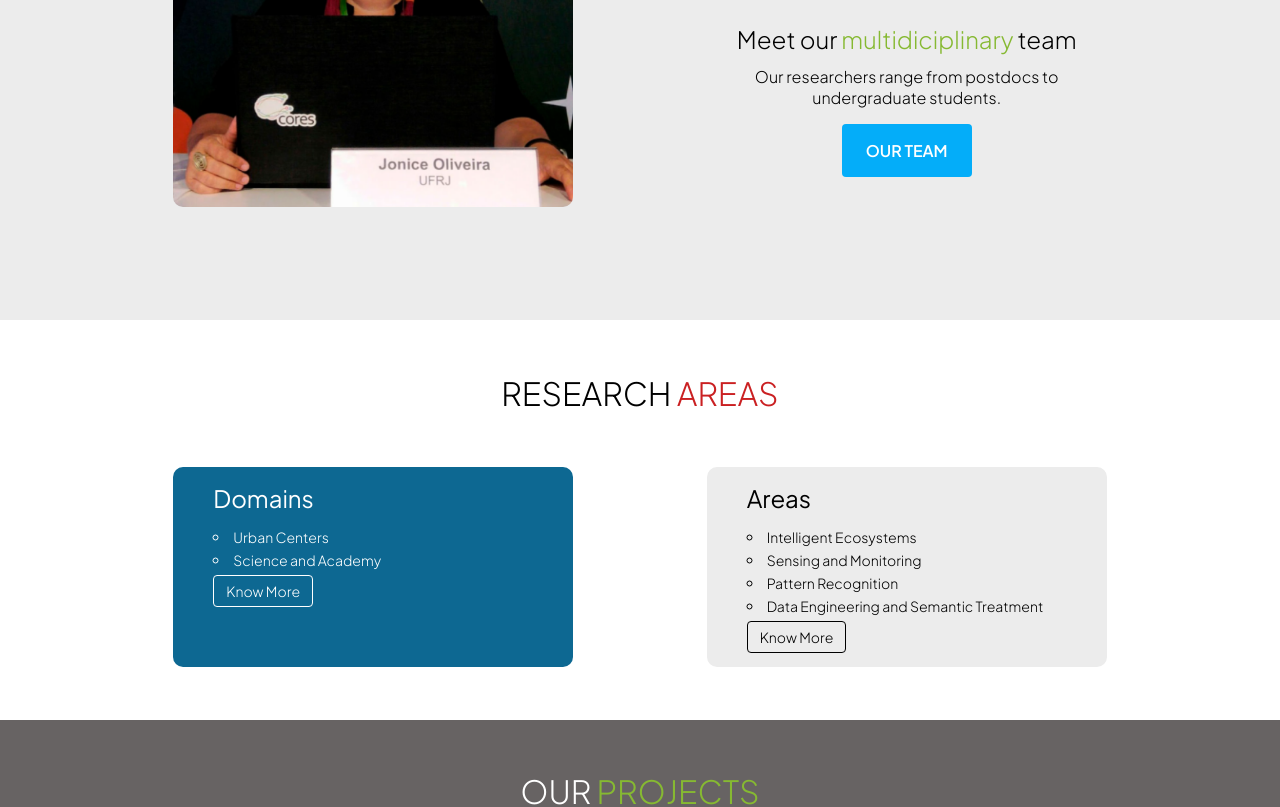
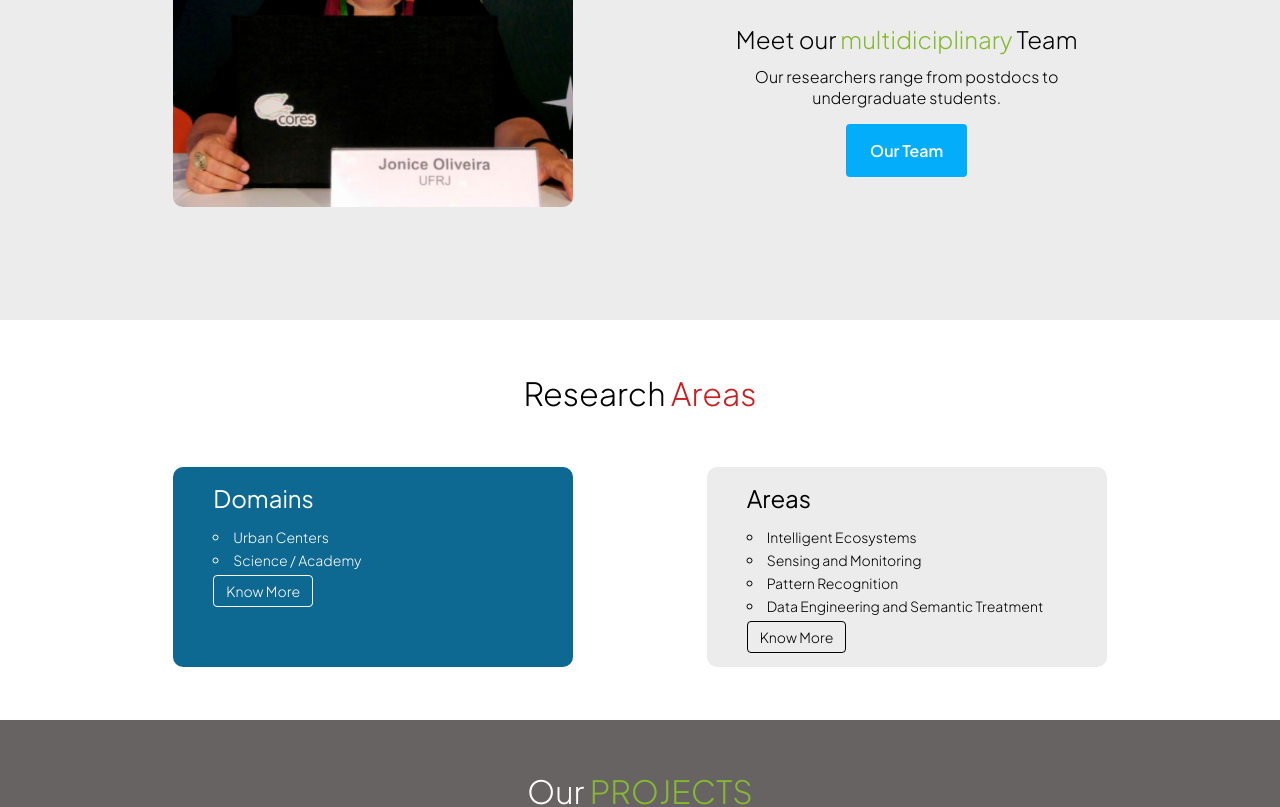
Before and after one commit to patrickpaiva/labcores-next-web, a Next.js app: page / in a window 1280 px wide. Shown: the part 1480-2287 px from the top of the page. Built offline with nearby package versions, Linux system fonts and the light colour scheme.

Commit message:
finalizando internacionalizacao

```diff
--- a/src/assets/en.js
+++ b/src/assets/en.js
@@ -15,6 +15,7 @@ export default {
   OUR_CONTACT: 'Our',
   OUR_LOCATION: 'Our',
   LOCATION: 'Our Location',
+  PROJECTS: 'PROJECTS',
   FOOTER_INITIATIVE: 'Lab CORES is an initiative of the Universidade Federal do Rio de Janeiro.',
   ADDRESS: 'Address',
   SOCIAL_MEDIA: 'Follow us on our social networks',
@@ -31,9 +32,10 @@ export default {
   COORD: 'Head',
   COORD_ASSIST: 'Head Assistant',
   MEET: 'Meet ',
-  LABCORES:'Lab Cores',
+  LABCORES:'Lab CORES',
   TEAM:'Team ',
   SEE_MORE: 'See More',
+  KNOW_MORE: 'Know More',
   ABOUT_4: 'I am an associate professor at the Federal University of Rio de Janeiro (UFRJ), founder and head of  Lab CORES. My research is at the intersection of Data Science and Social Computing, focusing on Big Social Data (treatment, management and knowledge extraction). In my research, I try to solve real-world problems, with a special interest in crowd dynamics at large scale events, urban problems and determine how the analysis of social networks can help in promoting wellness in neglected populations .',
   POST_DOCS: 'Postdocs',
   DOMAIN: 'Domains',
@@ -45,6 +47,9 @@ export default {
   ACADEMY_1:'Scenario featuring applications and solutions geared to academia and scientific research. It mainly includes researches focused on analyzing scientific production, technologies and products, as well as the interaction between scenario and society.',
   ACADEMY_2:'Research Topics: Scientometrics (metrics on science and production); Altmetrics (Alternative metrics that aim to quantify other aspects of science, eg impact on the population); Tech mining; Big scholar data (Techniques for application in massive academic data).',
   AREAS: 'Areas',
+  OF: '',
+  RESEARCH_PT: '',
+  RESEARCH_EN: 'Research',
   INTEL_ECO: 'Intelligent Ecosystems',
   INTEL_ECO_1: 'Research area dedicated to the development of models, techniques and computational practices focused on intelligent ecosystems. An ecosystem is a metaphor used to represent collaborative arrangements in constant evolution. These communities have autonomous entities with distinct purposes, creating a complex network of relationships for coexistence.',
   INTEL_ECO_2: 'Through social computing resources, different kinds of intelligent ecosystems are analyzed, such as entrepreneurial communities, software development, innovation organizations, and smart cities. Among other purposes, the researches aim to systematize the decision-making process and improve the mechanisms of knowledge management, transparency, and resilience of these environments.',
@@ -59,5 +64,13 @@ export default {
   DATA_ENGINEERING: 'Data Engineering and Semantic Treatment',
   DATA_ENGINEERING_1: 'In Big Social Data context, the massive growth of data demands new techniques to access, manage, mine, analyze, and act on data. Real-time mining of indirectly self-reported and sousveillance information harvested from social media can offer useful data and insights about unfolding trends and emerging crowd behaviors, especially at times of crises. However, such data often contain variable amounts of “noise”, misinformation and bias (which can get further “amplified” through the viral nature of social media) and usually require some advanced forms of filtering and verification by both machine-based algorithms and human experts before becoming reliable enough for use in decision-making tasks. Eradicating these issues or lessening their effect can be accomplished by verification of data with other sensor nodes, but depends on the density of the network and existence of other related data.',
   DATA_ENGINEERING_2: 'So, this module is responsible for the development of techniques to manage the massive volume of social data, envisioning the urban sensing, dealing with multiple data streams of varying data types, and different knowledge levels of users.',
-  DATA_ENGINEERING_3: 'Benchmarking, Performance Modelling, and Tuning; Data Integration, Metadata Management, and Interoperability; Data Models, Semantics, Query languages; Social Data Provenance, Cleaning, and Curation; Data Stream Systems and Sensor Networks; Data Visualization and Interactive Data Exploration; Privacy, Security, and Trust; Search and Information Extraction; Temporal, Spatial, Mobile, and Multimedia.'
+  DATA_ENGINEERING_3: 'Benchmarking, Performance Modelling, and Tuning; Data Integration, Metadata Management, and Interoperability; Data Models, Semantics, Query languages; Social Data Provenance, Cleaning, and Curation; Data Stream Systems and Sensor Networks; Data Visualization and Interactive Data Exploration; Privacy, Security, and Trust; Search and Information Extraction; Temporal, Spatial, Mobile, and Multimedia.',
+  BIG_SOCIAL_DATA: 'Big Social Data',
+  LAB_CORES_TEXT: 'Lab CORES conducts researches using ',
+  LAB_CORES_PROPOSAL: 'Our proposal is to solve real-world problems and promote wellness in populations.',
+  LAB_CORES_TEAM: 'Lab CORES Team',
+  JONICE_DETAILS: 'Associate professor at UFRJ, founder and head of ',
+  MULTIDICIPLINARY: 'multidiciplinary',
+  MEET_OUR: 'Meet our ',
+  MEET_OUR_TEAM_TEXT: 'Our researchers range from postdocs to undergraduate students.'
 }
--- a/src/assets/pt.js
+++ b/src/assets/pt.js
@@ -8,12 +8,13 @@ export default {
   HOME: 'Início',
   ABOUT_US: 'Sobre Nós',
   OUR_TEAM: 'Nosso Time',
-  RESEARCH_AREAS: 'Áreas de Pesquisa',
+  RESEARCH_AREAS: 'Áreas Pesquisadas',
   LATEST_NEWS: 'Últimas Notícias',
   OUR_CONTACT: 'Nossos',
   CONTACT: 'contatos',
   OUR_LOCATION: 'Onde',
   LOCATION: ' Estamos',
+  PROJECTS: 'PROJETOS',
   CONTACT_US: 'Contate-nos',
   FOOTER_INITIATIVE: 'Lab CORES é uma iniciativa da Universidade Federal do Rio de Janeiro.',
   ADDRESS: 'Endereço',
@@ -31,9 +32,10 @@ export default {
   COORD: 'Coordenadora',
   COORD_ASSIST: 'Coordenadora Assistente',
   MEET: 'Conheça a equipe do ',
-  LABCORES:'Lab Cores',
+  LABCORES:'Lab CORES',
   TEAM:'',
   SEE_MORE: 'Ver mais',
+  KNOW_MORE: 'Saiba Mais',
   ABOUT_4: 'Sou professora associada na Universidade Federal do Rio de Janeiro (UFRJ), fundadora e coordenadora do Lab CORES. Minha pesquisa está na interseção entre Ciência de Dados e Computação Social, com foco em Grandes Dados Sociais (tratamento, gerenciamento e extração de conhecimento). Em minha pesquisa, busco resolver problemas do mundo real, com um interesse especial na dinâmica de multidões em eventos de grande escala, problemas urbanos e determinar como a análise de redes sociais pode auxiliar na promoção do bem-estar em populações negligenciadas.',
   POST_DOCS: 'Pós-doutorados',
   DOMAIN: 'Domínios',
@@ -45,6 +47,9 @@ export default {
   ACADEMY_1: 'Cenário que apresenta aplicações e soluções direcionadas à academia e à pesquisa científica. Ele inclui principalmente pesquisas focadas na análise da produção científica, tecnologias e produtos, bem como a interação entre o cenário e a sociedade.',
   ACADEMY_2: 'Scientometrics (métricas da ciência e produção); Altmetrics (métricas alternativas que visam quantificar outros aspectos da ciência, como impacto na população); Tech mining; Grandes dados acadêmicos (Técnicas para aplicação em dados acadêmicos massivos).',
   AREAS: 'Áreas',
+  OF: 'de',
+  RESEARCH_PT: 'Pesquisa',
+  RESEARCH_EN: '',
   INTEL_ECO: 'Ecossistemas Inteligentes',
   INTEL_ECO_1: 'Área de pesquisa dedicada ao desenvolvimento de modelos, técnicas e práticas computacionais focadas em ecossistemas inteligentes. Um ecossistema é uma metáfora usada para representar arranjos colaborativos em constante evolução. Essas comunidades possuem entidades autônomas com propósitos distintos, criando uma rede complexa de relacionamentos para a coexistência.',
   INTEL_ECO_2: 'Por meio de recursos de computação social, diferentes tipos de ecossistemas inteligentes são analisados, como comunidades empreendedoras, desenvolvimento de software, organizações de inovação e cidades inteligentes. Entre outros objetivos, as pesquisas visam sistematizar o processo de tomada de decisão e melhorar os mecanismos de gestão do conhecimento, transparência e resiliência desses ambientes.',
@@ -56,9 +61,16 @@ export default {
   PATTERN_RECOGNITION: 'Reconhecimento de Padrões',
   PATTERN_RECOGNITION_1: 'Este grupo é responsável pela criação e aplicação de métodos estatísticos e computacionais para o reconhecimento de padrões em dados estruturados e não estruturados, como textos, imagens e séries temporais. Este módulo é responsável por fornecer soluções para os outros módulos na criação de aplicações inteligentes.',
   PATTERN_RECOGNITION_2: 'Reconhecimento de padrões em dados de fluxo contínuo; Aprendizado a partir de poucos exemplos (aprendizado de um único exemplo); Aprendizado a partir de conjuntos de dados desbalanceados; Interpretabilidade do modelo; Extração semântica de dados não estruturados (imagens, séries temporais, áudio, etc.); Tratamento de dados para remoção de viés; Descoberta de tópicos (eventos, assuntos) em dados semiestruturados e não estruturados; Recuperação de Informação; Recomendação.',
-  DATA_ENGINEERING: 'Engenharia de Dados e Tratamento Semântico',
+  DATA_ENGINEERING: 'Engenharia de Dados e Semântica',
   DATA_ENGINEERING_1: 'No contexto de Grandes Dados Sociais, o crescimento massivo de dados demanda novas técnicas para acessar, gerenciar, minerar, analisar e atuar sobre os dados. A mineração em tempo real de informações auto-relatadas indiretamente e de sousveillance coletadas das redes sociais pode oferecer dados e insights úteis sobre tendências emergentes e comportamentos de multidões, especialmente em momentos de crises. No entanto, esses dados frequentemente contêm quantidades variáveis de "ruído", desinformação e viés (que podem ser ainda mais "amplificados" pela natureza viral das redes sociais) e geralmente exigem formas avançadas de filtragem e verificação por meio de algoritmos baseados em máquina e especialistas humanos antes de se tornarem suficientemente confiáveis para uso em tarefas de tomada de decisão. Erradicar esses problemas ou diminuir seu efeito pode ser alcançado por meio da verificação de dados com outros nós sensores, mas depende da densidade da rede e da existência de outros dados relacionados.',
   DATA_ENGINEERING_2: 'Portanto, este módulo é responsável pelo desenvolvimento de técnicas para gerenciar o volume massivo de dados sociais, visando ao sensoriamento urbano, lidando com múltiplos fluxos de dados de tipos variados e diferentes níveis de conhecimento dos usuários.',
-  DATA_ENGINEERING_3: 'Benchmarking, Modelagem de Desempenho e Ajuste; Integração de Dados, Gerenciamento de Metadados e Interoperabilidade; Modelos de Dados, Semântica, Linguagens de Consulta; Proveniência de Dados Sociais, Limpeza e Curadoria de Dados; Sistemas de Fluxo de Dados e Redes de Sensores; Visualização de Dados e Exploração Interativa de Dados; Privacidade, Segurança e Confiança; Busca e Extração de Informações; Temporal, Espacial, Móvel e Multimídia.'
-
+  DATA_ENGINEERING_3: 'Benchmarking, Modelagem de Desempenho e Ajuste; Integração de Dados, Gerenciamento de Metadados e Interoperabilidade; Modelos de Dados, Semântica, Linguagens de Consulta; Proveniência de Dados Sociais, Limpeza e Curadoria de Dados; Sistemas de Fluxo de Dados e Redes de Sensores; Visualização de Dados e Exploração Interativa de Dados; Privacidade, Segurança e Confiança; Busca e Extração de Informações; Temporal, Espacial, Móvel e Multimídia.',
+  BIG_SOCIAL_DATA: 'Big Social Data',
+  LAB_CORES_TEXT: 'O Lab CORES realiza pesquisas usando ',
+  LAB_CORES_PROPOSAL: 'Nossa proposta é resolver problemas do mundo real e promover o bem-estar nas populações.',
+  LAB_CORES_TEAM: 'Equipe Lab CORES',
+  JONICE_DETAILS: 'Professora associada na UFRJ, fundadora e coordenadora do ',
+  MULTIDICIPLINARY: 'multidisciplinar',
+  MEET_OUR: 'Conheça nosso time ',
+  MEET_OUR_TEAM_TEXT: 'Nossos pesquisadores variam desde pós-doutores até estudantes de graduação.'
 }
--- a/src/pages/index.tsx
+++ b/src/pages/index.tsx
@@ -2,8 +2,16 @@ import Footer from '../components/Footer/Footer'
 import Header from '../components/Header/Header'
 import Hero from '../components/Hero/Hero'
 import { Container, Presentation, Projects, Researches, Team } from '../styles/pages/Home'
+import en from '../assets/en'
+import pt from '../assets/pt'
+import { useRouter } from 'next/router'
 
 const Home: React.FC = () => {
+
+  const router = useRouter();
+  const { locale } = router;
+  const translate = locale === 'en' ? en : pt
+
   return (
     <Container>
       <Header />
@@ -11,9 +19,9 @@ const Home: React.FC = () => {
       <main>
         <Presentation>
           <div className='about'>
-            <h2>Lab CORES conducts researches using <span>Big Social Data</span></h2>
-            <p>Our proposal is to solve real-world problems and promote <span>wellness</span> in populations.</p>
-            <a href='/about'>ABOUT US</a>
+            <h2>{translate.LAB_CORES_TEXT}<span>Big Social Data</span></h2>
+            <p>{translate.LAB_CORES_PROPOSAL}</p>
+            <a href='/about'>{translate.ABOUT_US}</a>
           </div>
           <div className='diagram'>
             <img src="/images/cores-areas.png" alt="LabCores Working Groups" />
@@ -23,45 +31,45 @@ const Home: React.FC = () => {
           <div className='content'>
             <img src="/images/jonice-oliveira.png" alt="Jonice Olveira" />
             <div className='infos'>
-              <p className="title">Lab CORES Team</p>
+              <p className="title">{translate.LAB_CORES_TEAM}</p>
               <p className="name">Jonice Oliveira</p>
-              <p className="details">Associate professor at UFRJ, founder and head of <span>Lab CORES</span></p>
+              <p className="details">{translate.JONICE_DETAILS}<span>{translate.LABCORES}</span></p>
               <div className='about'>
-                <h2>Meet our <span>multidiciplinary</span> team</h2>
-                <p>Our researchers range from postdocs to undergraduate students.</p>
-                <a href='/our-team'>OUR TEAM</a>
+                <h2>{translate.MEET_OUR}<span>{translate.MULTIDICIPLINARY}</span> {translate.TEAM}</h2>
+                <p>{translate.MEET_OUR_TEAM_TEXT}</p>
+                <a href='/our-team'>{translate.OUR_TEAM}</a>
               </div>
             </div>
           </div>
         </Team>
         <Researches>
           <div className="content">
-            <h2>RESEARCH <span>AREAS</span></h2>
+            <h2>{translate.RESEARCH_EN} <span>{translate.AREAS}</span> {translate.OF} {translate.RESEARCH_PT}</h2>
             <div className="boxes">
               <div className="box">
-                <h3>Domains</h3>
+                <h3>{translate.DOMAIN}</h3>
                 <ul>
-                  <li>Urban Centers</li>
-                  <li>Science and Academy</li>
+                  <li>{translate.URBAN_CENTER}</li>
+                  <li>{translate.ACADEMY}</li>
                 </ul>
-                <a href="\research-areas">Know More</a>
+                <a href="\research-areas"> {translate.KNOW_MORE}</a>
               </div>
               <div className="box">
-                <h3>Areas</h3>
+                <h3>{translate.AREAS}</h3>
                 <ul>
-                  <li>Intelligent Ecosystems</li>
-                  <li>Sensing and Monitoring</li>
-                  <li>Pattern Recognition</li>
-                  <li>Data Engineering and Semantic Treatment</li>
+                  <li>{translate.INTEL_ECO}</li>
+                  <li>{translate.SENSING_MONITORING}</li>
+                  <li>{translate.PATTERN_RECOGNITION}</li>
+                  <li>{translate.DATA_ENGINEERING}</li>
                 </ul>
-                <a href="\research-areas\#areas-id">Know More</a>
+                <a href="\research-areas\#areas-id">{translate.KNOW_MORE}</a>
               </div>
             </div>
           </div>
         </Researches>
         <Projects>
           <div className="content">
-            <h2>OUR <span>PROJECTS</span></h2>
+            <h2>{translate.OUR_CONTACT} <span>{translate.PROJECTS}</span></h2>
             <div className="newsBox">
               <div className="news">
                 <img src="/images/news1.png" alt="News 1 Image" />
```
